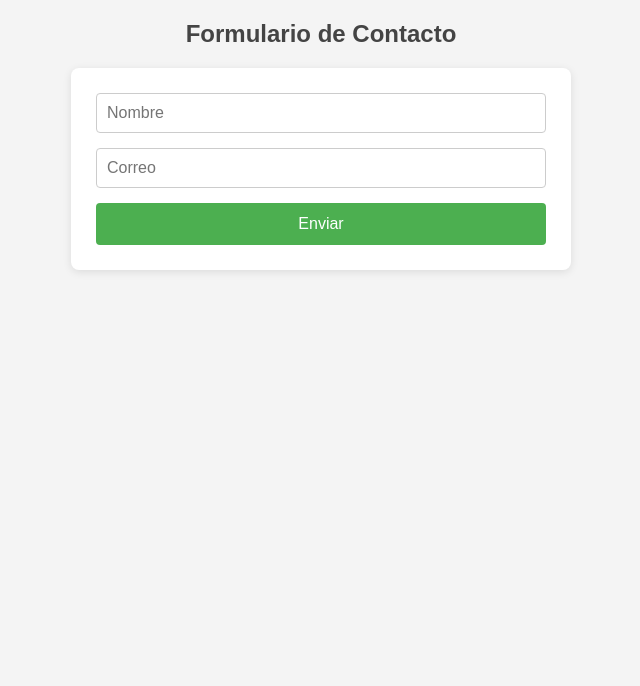
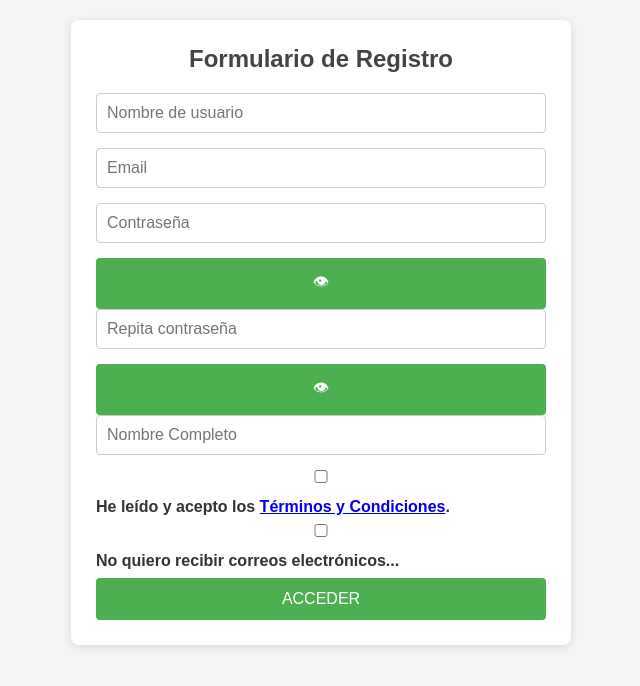
Before and after one commit to Fdresp1n02a/Pr-ctica-Formularios-Leonel-Fernando-Espinoza-Cobos-4-G, a plain HTML site: page formularios Leoenel Fernando Espinoza Cobos 4-G/formularios/form1.html in a window 1280 px wide. Shown: the whole page, without its empty margins (319-959 px from the left). Drawn offline with Linux system fonts and the light colour scheme.

Commit message:
form1.html

```diff
--- a/formularios Leoenel Fernando Espinoza Cobos 4-G/formularios/form1.html
+++ b/formularios Leoenel Fernando Espinoza Cobos 4-G/formularios/form1.html
@@ -1,18 +1,28 @@
-<!DOCTYPE html>
 <html lang="es">
 <head>
   <meta charset="UTF-8">
-  <title>Formulario</title>
+  <title>Registro</title>
   <link rel="stylesheet" href="../styles/styles.css">
 </head>
 <body>
-  <h2>Formulario de Contacto</h2>
-  <form id="contactForm">
-    <input type="text" id="nombre" placeholder="Nombre" required>
-    <input type="email" id="email" placeholder="Correo" required>
-    <button type="submit">Enviar</button>
+  <form id="registerForm" class="form-card">
+    <h2>Formulario de Registro</h2>
+    <input type="text" id="newUser" placeholder="Nombre de usuario" required />
+    <input type="email" id="email" placeholder="Email" required />
+    <div class="password-container">
+      <input type="password" id="newPass" placeholder="Contraseña" required />
+      <button type="button" onclick="togglePassword('newPass')">👁</button>
+    </div>
+    <div class="password-container">
+      <input type="password" id="repeatPass" placeholder="Repita contraseña" required />
+      <button type="button" onclick="togglePassword('repeatPass')">👁</button>
+    </div>
+    <input type="text" id="fullName" placeholder="Nombre Completo" required />
+    <label><input type="checkbox" required /> He leído y acepto los <a href="#">Términos y Condiciones</a>.</label>
+    <label><input type="checkbox" /> No quiero recibir correos electrónicos...</label>
+    <button type="submit">ACCEDER</button>
   </form>
-  <p id="error" class="error"></p>
-  <script src="../script/script2.js"></script>
+  <script src="../script/register.js"></script>
+  <script src="../script/togglePassword.js"></script>
 </body>
 </html>
```
